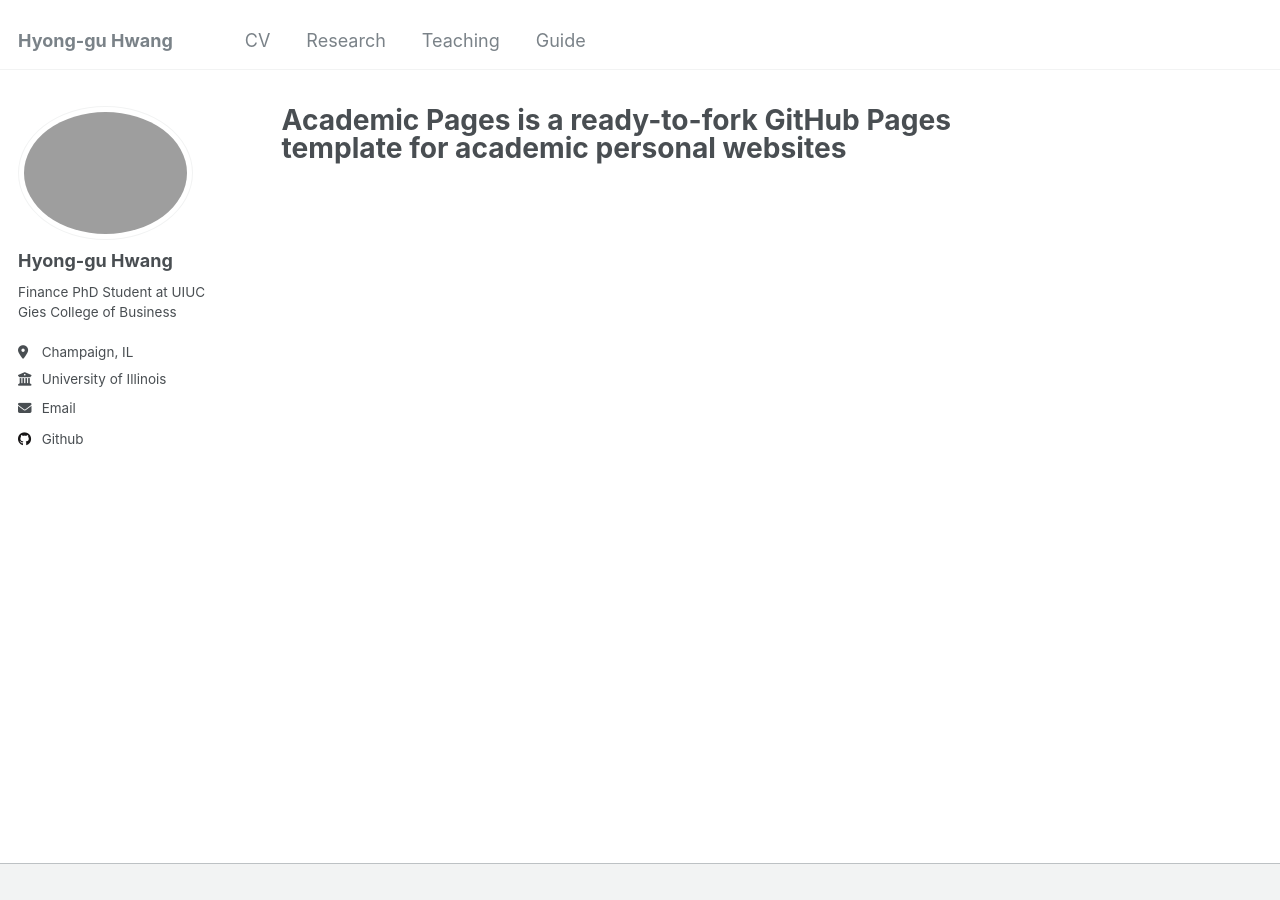
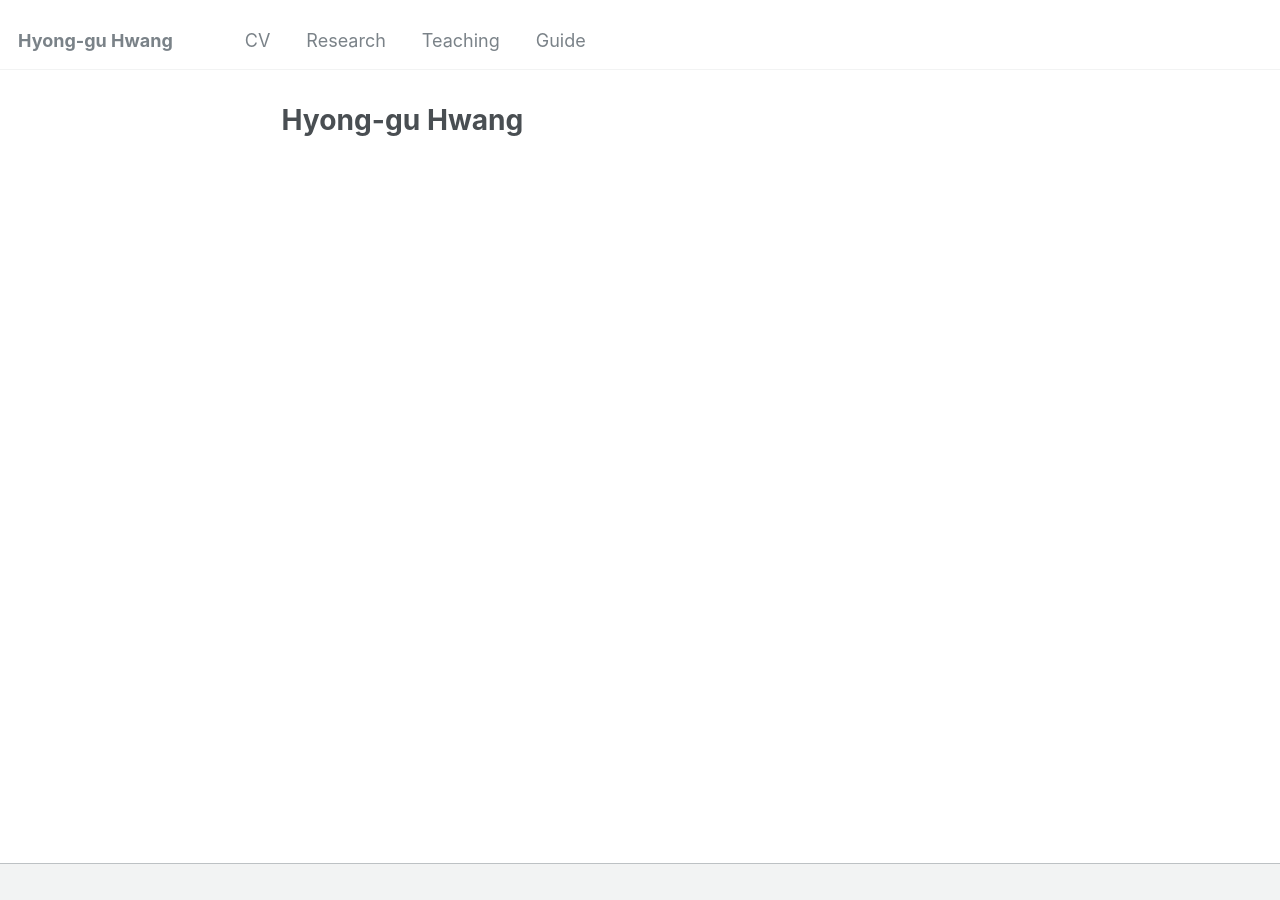
Before and after one commit to hyonggu-hwang/hyonggu-hwang.github.io, a Jekyll site: the page built from _pages/about.md, in a window 1280 px wide. Built offline with Jekyll 4.4.1, drawn with Linux system fonts in a browser that asks for light colours.

```diff
--- a/_pages/about.md
+++ b/_pages/about.md
@@ -1,7 +1,7 @@
 ---
 permalink: /
-title: "Academic Pages is a ready-to-fork GitHub Pages template for academic personal websites"
-author_profile: true
+title: "Hyong-gu Hwang"
+author_profile: false
 redirect_from:
   - /about/
   - /about.html
```
